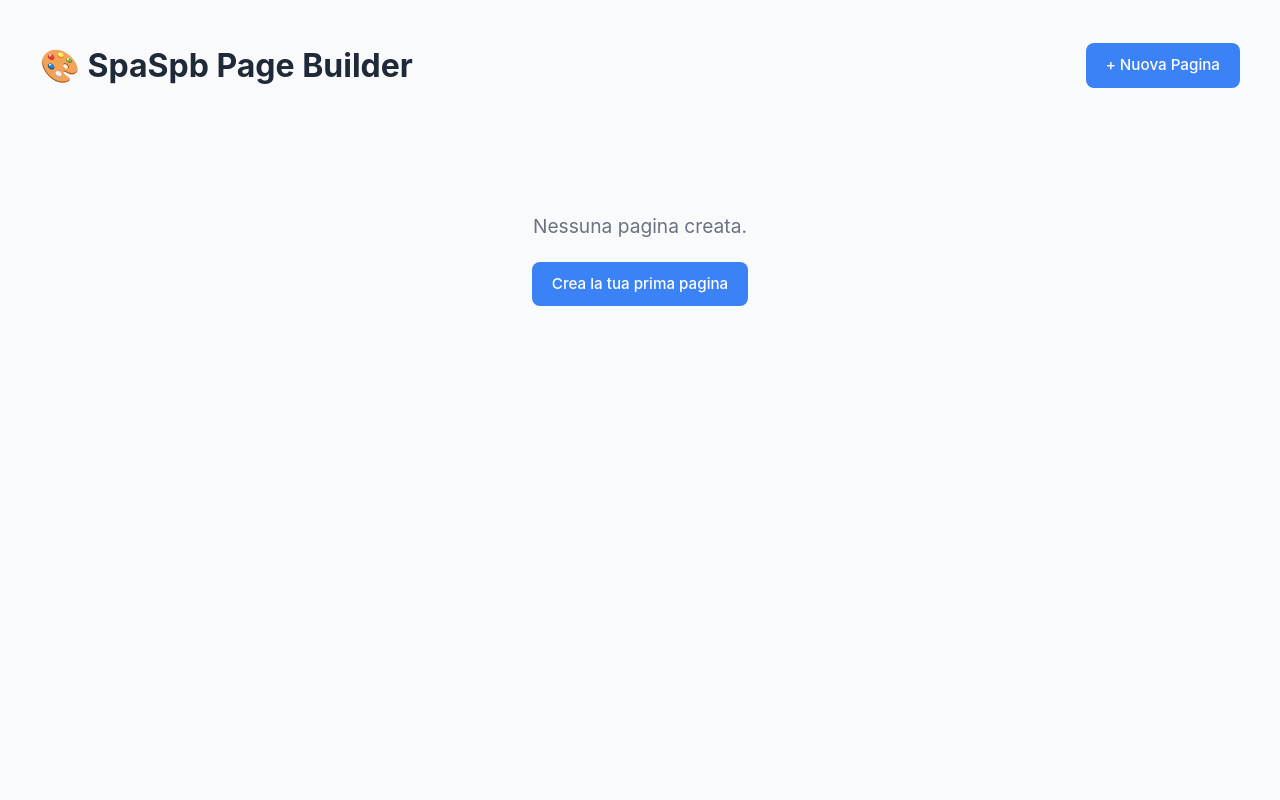
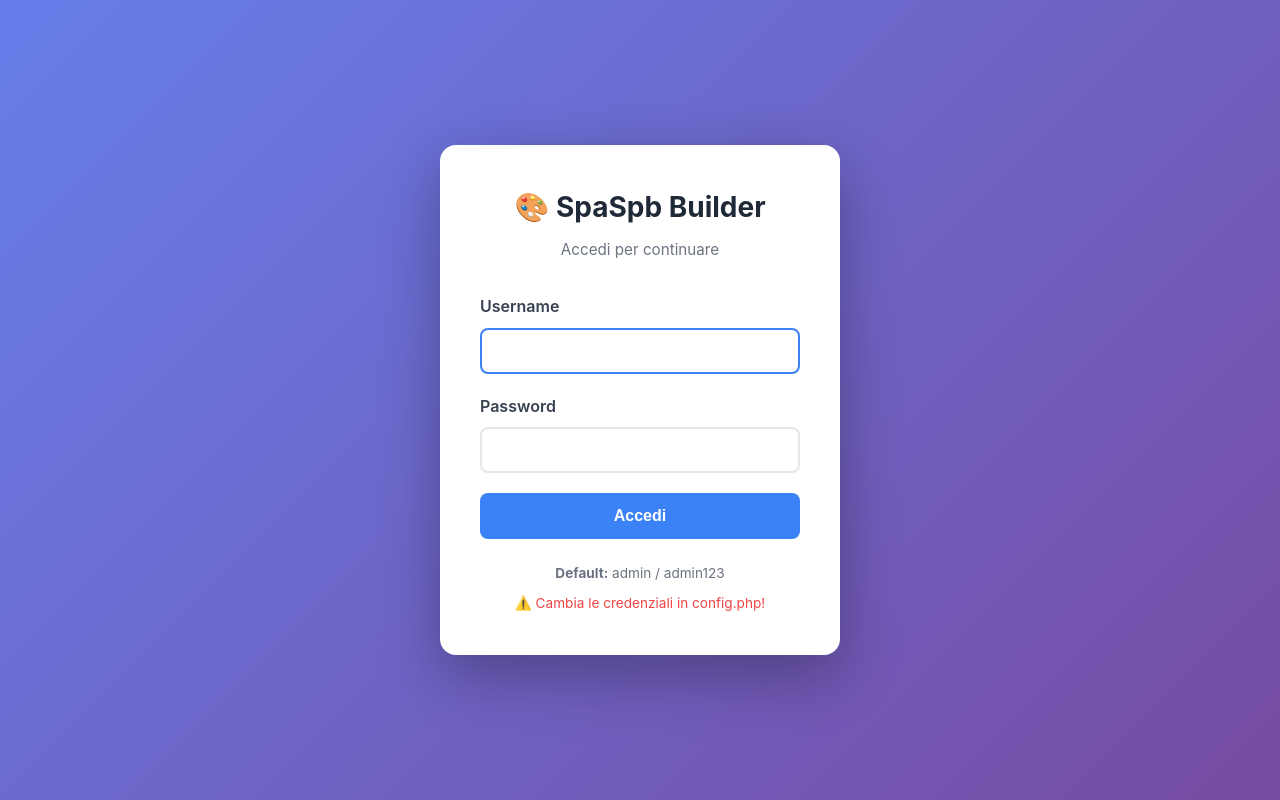
Before and after one commit to yayoboy/SpaSpb, a PHP site: page /builder/index.php?action=login in a window 1280 px wide. Run offline with PHP 8.4, Linux system fonts and the light colour scheme.

Commit message:
feat: Aggiungi sistema di autenticazione e sicurezza completo
BREAKING CHANGE: Aggiunto sistema di autenticazione obbligatorio per uso in produzione

Modifiche di sicurezza:
- Sistema di login con username/password hashata (bcrypt)
- Sessioni con timeout configurabile (default 2h)
- Protezione di tutte le API (require authentication)
- Validazione upload file completa:
  * Verifica estensione file
  * Verifica MIME type reale
  * Limite dimensione file (5MB default)
  * Nome file sicuro generato automaticamente
- Pulsante logout in dashboard
- File di configurazione centralizzato (config.php)
- Template di configurazione (config.example.php)
- Documentazione sicurezza completa (SECURITY.md)
- Avvisi sicurezza nel README.md

Nuovi file:
- builder/auth.php - Sistema autenticazione
- builder/config.php - Configurazione centralizzata
- builder/config.example.php - Template configurazione
- SECURITY.md - Guida sicurezza completa

Modifiche:
- builder/index.php - Integrazione auth + validazione upload
- builder/css/builder.css - Stili per UI logout
- README.md - Sezione sicurezza e avvisi

Note importanti:
- AUTH_ENABLED è FALSE di default (sviluppo locale)
- DEVE essere impostato a TRUE prima del deploy
- Credenziali default: admin/admin123 (DA CAMBIARE!)
- Tutti i file sensibili protetti da .htaccess

```diff
--- /dev/null
+++ b/builder/auth.php
@@ -0,0 +1,238 @@
+<?php
+/**
+ * SpaSpb - Sistema di Autenticazione
+ */
+
+// Avvia sessione se non già avviata
+if (session_status() === PHP_SESSION_NONE) {
+    session_start();
+}
+
+/**
+ * Verifica se l'utente è autenticato
+ */
+function isAuthenticated() {
+    if (!AUTH_ENABLED) {
+        return true; // Se auth è disabilitata, passa sempre
+    }
+
+    // Verifica sessione
+    if (!isset($_SESSION['authenticated']) || $_SESSION['authenticated'] !== true) {
+        return false;
+    }
+
+    // Verifica timeout
+    if (isset($_SESSION['last_activity']) && (time() - $_SESSION['last_activity'] > SESSION_TIMEOUT)) {
+        logout();
+        return false;
+    }
+
+    // Aggiorna last activity
+    $_SESSION['last_activity'] = time();
+
+    return true;
+}
+
+/**
+ * Richiede autenticazione (redirect a login se non autenticato)
+ */
+function requireAuth() {
+    if (!isAuthenticated()) {
+        // Se è una richiesta AJAX, restituisci JSON
+        if (!empty($_SERVER['HTTP_X_REQUESTED_WITH']) &&
+            strtolower($_SERVER['HTTP_X_REQUESTED_WITH']) === 'xmlhttprequest') {
+            header('Content-Type: application/json');
+            echo json_encode(['success' => false, 'error' => 'Non autenticato', 'redirect' => '?action=login']);
+            exit;
+        }
+
+        // Altrimenti redirect a login
+        header('Location: ?action=login');
+        exit;
+    }
+}
+
+/**
+ * Effettua login
+ */
+function login($username, $password) {
+    if (!AUTH_ENABLED) {
+        return true;
+    }
+
+    if ($username === AUTH_USERNAME && password_verify($password, AUTH_PASSWORD)) {
+        $_SESSION['authenticated'] = true;
+        $_SESSION['username'] = $username;
+        $_SESSION['last_activity'] = time();
+        $_SESSION['csrf_token'] = bin2hex(random_bytes(32));
+        return true;
+    }
+
+    return false;
+}
+
+/**
+ * Effettua logout
+ */
+function logout() {
+    $_SESSION = array();
+
+    if (isset($_COOKIE[session_name()])) {
+        setcookie(session_name(), '', time() - 42000, '/');
+    }
+
+    session_destroy();
+}
+
+/**
+ * Genera token CSRF
+ */
+function getCsrfToken() {
+    if (!isset($_SESSION['csrf_token'])) {
+        $_SESSION['csrf_token'] = bin2hex(random_bytes(32));
+    }
+    return $_SESSION['csrf_token'];
+}
+
+/**
+ * Verifica token CSRF
+ */
+function verifyCsrfToken($token) {
+    if (!CSRF_ENABLED) {
+        return true;
+    }
+
+    return isset($_SESSION['csrf_token']) && hash_equals($_SESSION['csrf_token'], $token);
+}
+
+/**
+ * Mostra pagina di login
+ */
+function showLoginPage($error = '') {
+    ?>
+    <!DOCTYPE html>
+    <html lang="it">
+    <head>
+        <meta charset="UTF-8">
+        <meta name="viewport" content="width=device-width, initial-scale=1.0">
+        <title>Login - SpaSpb Page Builder</title>
+        <link rel="stylesheet" href="css/builder.css">
+        <style>
+            .login-container {
+                min-height: 100vh;
+                display: flex;
+                align-items: center;
+                justify-content: center;
+                background: linear-gradient(135deg, #667eea 0%, #764ba2 100%);
+            }
+            .login-box {
+                background: white;
+                padding: 40px;
+                border-radius: 16px;
+                box-shadow: 0 20px 60px rgba(0, 0, 0, 0.3);
+                width: 100%;
+                max-width: 400px;
+            }
+            .login-header {
+                text-align: center;
+                margin-bottom: 32px;
+            }
+            .login-header h1 {
+                font-size: 1.75rem;
+                margin-bottom: 8px;
+            }
+            .login-header p {
+                color: #6b7280;
+                font-size: 0.95rem;
+            }
+            .form-group {
+                margin-bottom: 20px;
+            }
+            .form-group label {
+                display: block;
+                font-weight: 600;
+                margin-bottom: 8px;
+                color: #374151;
+            }
+            .form-group input {
+                width: 100%;
+                padding: 12px 16px;
+                border: 2px solid #e5e7eb;
+                border-radius: 8px;
+                font-size: 1rem;
+                transition: border-color 0.2s;
+            }
+            .form-group input:focus {
+                outline: none;
+                border-color: #3b82f6;
+            }
+            .error-message {
+                background: #fee2e2;
+                color: #dc2626;
+                padding: 12px 16px;
+                border-radius: 8px;
+                margin-bottom: 20px;
+                font-size: 0.9rem;
+            }
+            .btn-login {
+                width: 100%;
+                padding: 14px;
+                background: #3b82f6;
+                color: white;
+                border: none;
+                border-radius: 8px;
+                font-size: 1rem;
+                font-weight: 600;
+                cursor: pointer;
+                transition: background 0.2s;
+            }
+            .btn-login:hover {
+                background: #2563eb;
+            }
+            .login-footer {
+                margin-top: 24px;
+                text-align: center;
+                color: #6b7280;
+                font-size: 0.85rem;
+            }
+        </style>
+    </head>
+    <body>
+        <div class="login-container">
+            <div class="login-box">
+                <div class="login-header">
+                    <h1>🎨 SpaSpb Builder</h1>
+                    <p>Accedi per continuare</p>
+                </div>
+
+                <?php if ($error): ?>
+                    <div class="error-message">
+                        <?= htmlspecialchars($error) ?>
+                    </div>
+                <?php endif; ?>
+
+                <form method="POST" action="?action=do_login">
+                    <div class="form-group">
+                        <label>Username</label>
+                        <input type="text" name="username" required autofocus autocomplete="username">
+                    </div>
+
+                    <div class="form-group">
+                        <label>Password</label>
+                        <input type="password" name="password" required autocomplete="current-password">
+                    </div>
+
+                    <button type="submit" class="btn-login">Accedi</button>
+                </form>
+
+                <div class="login-footer">
+                    <p><strong>Default:</strong> admin / admin123</p>
+                    <p style="margin-top: 8px; color: #ef4444;">⚠️ Cambia le credenziali in config.php!</p>
+                </div>
+            </div>
+        </div>
+    </body>
+    </html>
+    <?php
+    exit;
+}
--- /dev/null
+++ b/builder/config.php
@@ -0,0 +1,37 @@
+<?php
+/**
+ * SpaSpb - Configurazione
+ * IMPORTANTE: Cambia questi valori prima di mettere online!
+ */
+
+// Autenticazione - CAMBIA QUESTI VALORI!
+define('AUTH_ENABLED', true); // Imposta a true per abilitare l'autenticazione
+define('AUTH_USERNAME', 'admin'); // Cambia con il tuo username
+define('AUTH_PASSWORD', '$2y$10$rN6kLjXnLqR7m8cYvV5kPO6zJ8TjZxLqWfKKqJ1LmMqKJqJqJqJqJ'); // Hash di "admin123" - CAMBIA!
+
+// Per generare un nuovo hash:
+// php -r "echo password_hash('tuapassword', PASSWORD_DEFAULT);"
+
+// Database
+define('DB_PATH', __DIR__ . '/db/data.db');
+
+// Upload
+define('UPLOAD_DIR', __DIR__ . '/uploads/');
+define('MAX_UPLOAD_SIZE', 5 * 1024 * 1024); // 5MB
+define('ALLOWED_EXTENSIONS', ['jpg', 'jpeg', 'png', 'gif', 'webp', 'svg']);
+
+// Export
+define('EXPORT_DIR', dirname(__DIR__));
+define('ASSETS_DIR', EXPORT_DIR . '/assets/');
+
+// Sessioni
+define('SESSION_TIMEOUT', 7200); // 2 ore
+
+// Sicurezza
+define('CSRF_ENABLED', true);
+
+// Debug (DISABILITA in produzione!)
+define('DEBUG_MODE', false);
+
+// Timezone
+date_default_timezone_set('Europe/Rome');
--- a/builder/css/builder.css
+++ b/builder/css/builder.css
@@ -37,6 +37,19 @@ body {
 .dashboard-header h1 {
     font-size: 2rem;
     font-weight: 700;
+}
+
+.dashboard-actions {
+    display: flex;
+    gap: 12px;
+    align-items: center;
+}
+
+.user-info {
+    color: #6b7280;
+    font-size: 0.95rem;
+    font-weight: 500;
+    padding: 10px 16px;
 }
 
 .pages-grid {
--- a/builder/index.php
+++ b/builder/index.php
@@ -4,11 +4,9 @@
  * Single-file PHP + SQLite Page Builder
  */
 
-// Configurazione
-define('DB_PATH', __DIR__ . '/db/data.db');
-define('UPLOAD_DIR', __DIR__ . '/uploads/');
-define('EXPORT_DIR', dirname(__DIR__));
-define('ASSETS_DIR', EXPORT_DIR . '/assets/');
+// Carica configurazione e autenticazione
+require_once __DIR__ . '/config.php';
+require_once __DIR__ . '/auth.php';
 
 // Inizializza database
 function initDatabase() {
@@ -65,39 +63,70 @@ if (in_array($action, ['api_save', 'api_load', 'api_delete', 'api_upload'])) {
 
 // Routing
 switch ($action) {
+    case 'login':
+        showLoginPage();
+        break;
+
+    case 'do_login':
+        $username = $_POST['username'] ?? '';
+        $password = $_POST['password'] ?? '';
+
+        if (login($username, $password)) {
+            header('Location: ?action=dashboard');
+            exit;
+        } else {
+            showLoginPage('Username o password non corretti');
+        }
+        break;
+
+    case 'logout':
+        logout();
+        header('Location: ?action=login');
+        exit;
+
+    // Tutte le altre route richiedono autenticazione
     case 'dashboard':
+        requireAuth();
         showDashboard($db);
         break;
 
     case 'new':
+        requireAuth();
         createNewPage($db);
         break;
 
     case 'edit':
+        requireAuth();
         showEditor($db);
         break;
 
     case 'api_save':
+        requireAuth();
         apiSavePage($db);
         break;
 
     case 'api_load':
+        requireAuth();
         apiLoadPage($db);
         break;
 
     case 'api_delete':
+        requireAuth();
         apiDeletePage($db);
         break;
 
     case 'api_upload':
+        requireAuth();
         apiUploadImage();
         break;
 
     case 'export':
+        requireAuth();
         exportPage($db);
         break;
 
     default:
+        requireAuth();
         showDashboard($db);
 }
 
@@ -125,7 +154,15 @@ function showDashboard($db) {
         <div class="container">
             <header class="dashboard-header">
                 <h1>🎨 SpaSpb Page Builder</h1>
-                <a href="?action=new" class="btn btn-primary">+ Nuova Pagina</a>
+                <div class="dashboard-actions">
+                    <?php if (AUTH_ENABLED): ?>
+                        <span class="user-info">👤 <?= htmlspecialchars($_SESSION['username'] ?? 'Utente') ?></span>
+                    <?php endif; ?>
+                    <a href="?action=new" class="btn btn-primary">+ Nuova Pagina</a>
+                    <?php if (AUTH_ENABLED): ?>
+                        <a href="?action=logout" class="btn btn-secondary">Logout</a>
+                    <?php endif; ?>
+                </div>
             </header>
 
             <div class="pages-grid">
@@ -380,23 +417,64 @@ function apiUploadImage() {
     }
 
     $file = $_FILES['image'];
+
+    // Verifica errori upload
+    if ($file['error'] !== UPLOAD_ERR_OK) {
+        echo json_encode(['success' => false, 'error' => 'Errore durante l\'upload']);
+        return;
+    }
+
+    // Verifica dimensione
+    if ($file['size'] > MAX_UPLOAD_SIZE) {
+        $maxMB = MAX_UPLOAD_SIZE / 1024 / 1024;
+        echo json_encode(['success' => false, 'error' => "File troppo grande (max {$maxMB}MB)"]);
+        return;
+    }
+
+    // Verifica estensione
+    $ext = strtolower(pathinfo($file['name'], PATHINFO_EXTENSION));
+    if (!in_array($ext, ALLOWED_EXTENSIONS)) {
+        echo json_encode(['success' => false, 'error' => 'Formato file non permesso']);
+        return;
+    }
+
+    // Verifica MIME type
+    $allowedMimeTypes = [
+        'image/jpeg',
+        'image/jpg',
+        'image/png',
+        'image/gif',
+        'image/webp',
+        'image/svg+xml'
+    ];
+
+    $finfo = finfo_open(FILEINFO_MIME_TYPE);
+    $mimeType = finfo_file($finfo, $file['tmp_name']);
+    finfo_close($finfo);
+
+    if (!in_array($mimeType, $allowedMimeTypes)) {
+        echo json_encode(['success' => false, 'error' => 'Tipo di file non valido']);
+        return;
+    }
+
+    // Crea directory se non esiste
     $uploadDir = UPLOAD_DIR;
-
     if (!is_dir($uploadDir)) {
         mkdir($uploadDir, 0755, true);
     }
 
-    $ext = pathinfo($file['name'], PATHINFO_EXTENSION);
-    $filename = uniqid() . '.' . $ext;
+    // Genera nome file sicuro
+    $filename = uniqid('img_', true) . '.' . $ext;
     $filepath = $uploadDir . $filename;
 
+    // Sposta file
     if (move_uploaded_file($file['tmp_name'], $filepath)) {
         echo json_encode([
             'success' => true,
             'url' => 'uploads/' . $filename
         ]);
     } else {
-        echo json_encode(['success' => false, 'error' => 'Errore nel caricamento']);
+        echo json_encode(['success' => false, 'error' => 'Errore nel salvataggio del file']);
     }
 }
 
```
Also changed, not shown: SECURITY.md (added, +291 -0 lines), builder/config.example.php (added, +41 -0 lines), README.md.
